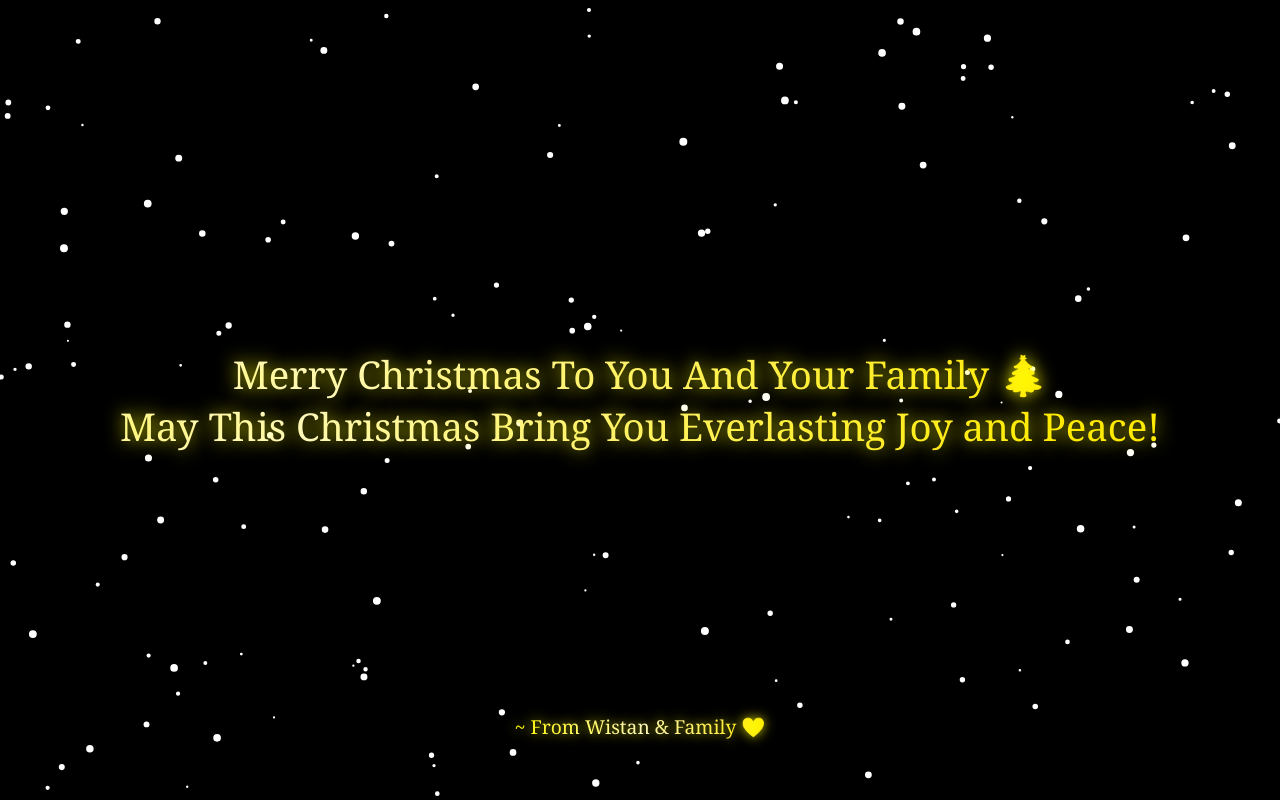
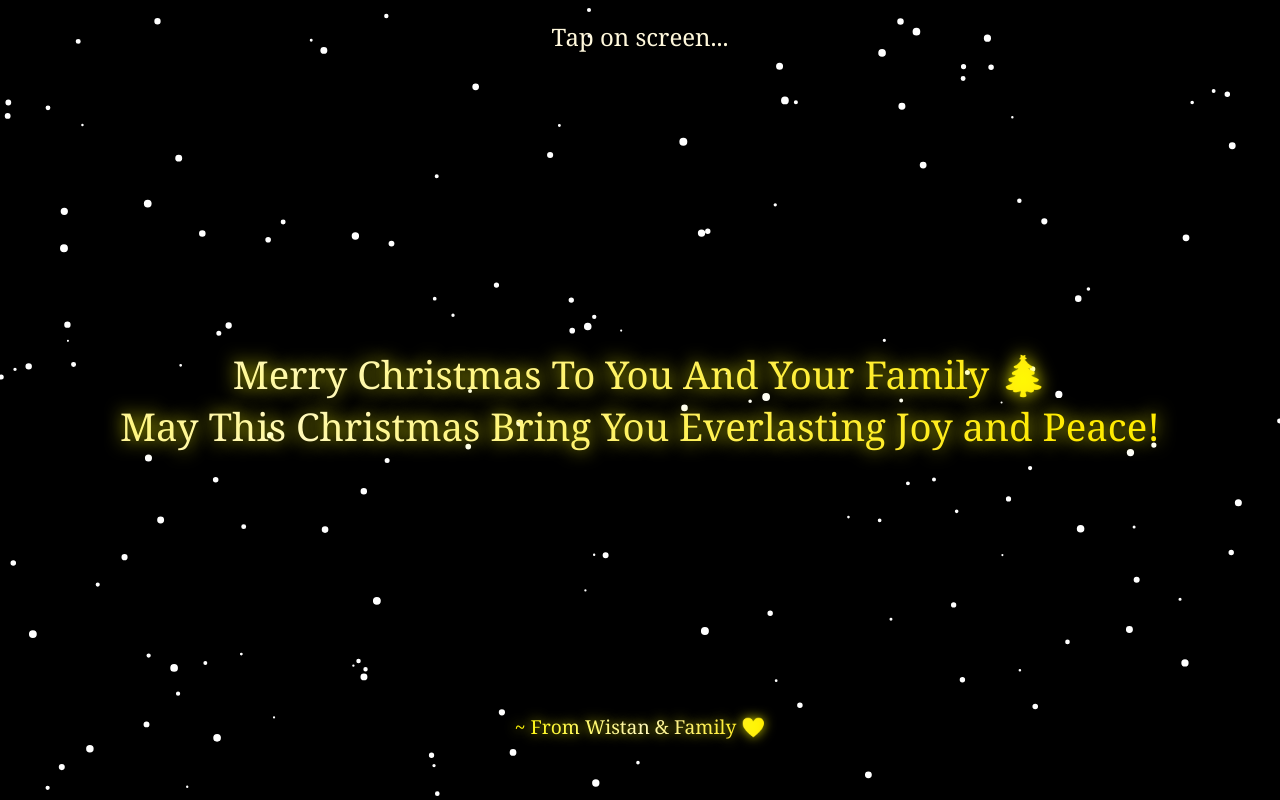
Before and after one commit to Bryan-2007/Christmas-NewYear-Wish, a plain HTML site: page index.html in a window 1280 px wide. Drawn offline with Linux system fonts and the light colour scheme.

Commit message:
Add top text overlay for festive message

```diff
--- a/index.html
+++ b/index.html
@@ -15,6 +15,17 @@
             justify-content: center;
             flex-direction: column;
             font-family: 'Georgia', serif;
+        }
+
+        .top-text {
+            position: absolute;
+            top: 20px;
+            width: 100%;
+            text-align: center;
+            font-size: 1.5rem;
+            color: #fff8dc;
+            pointer-events: none;
+            z-index: 10;
         }
 
         .message {
@@ -63,6 +74,7 @@
 <canvas id="fireworks"></canvas>
 <canvas id="snow"></canvas>
 
+<div class="top-text">Tap on screen...</div>
 <div class="message">
     Merry Christmas To You And Your Family 🎄<br>
     May This Christmas Bring You Everlasting Joy and Peace!
```
